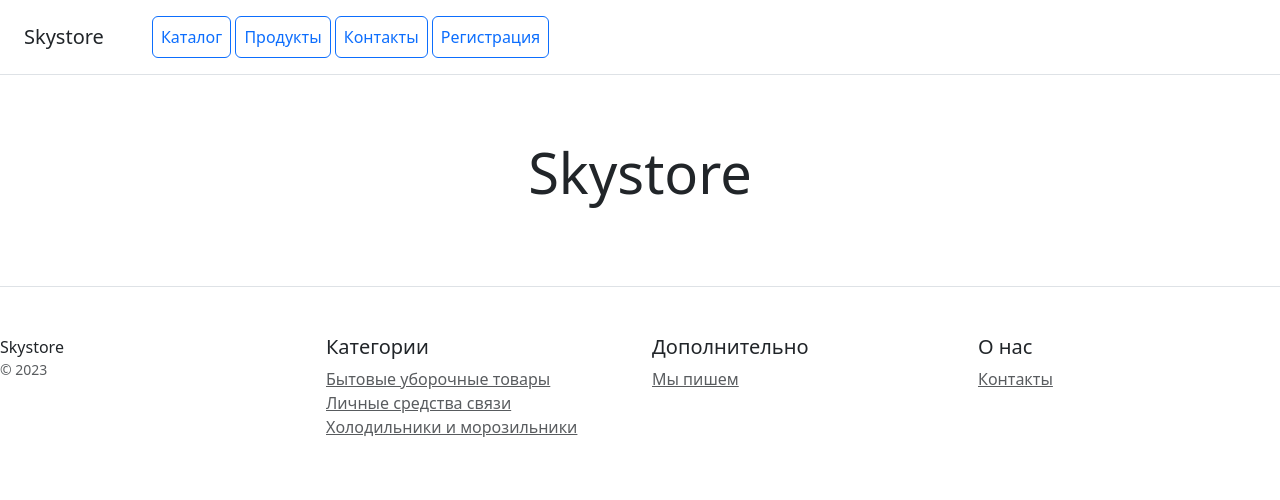
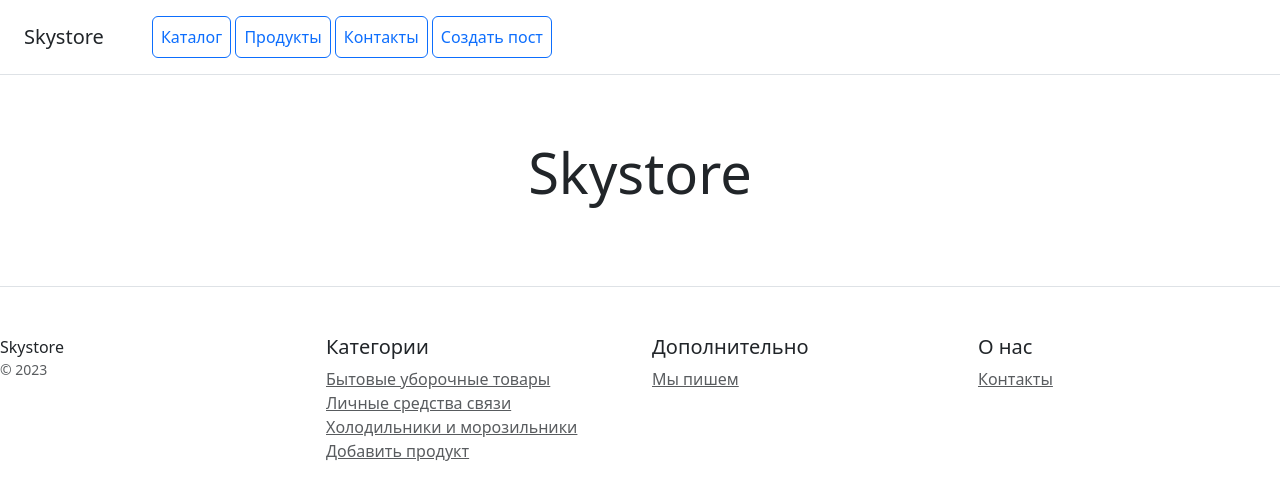
Before and after one commit to maksim-bolotin/django_dz, a Django app: page /blogpost/view/ in a window 1280 px wide. Shown: the top 500 px of the page. Run offline with Django 5.2, Linux system fonts and the light colour scheme; data that the repository does not hold is empty; some libraries are stand-ins or nearby versions.

Commit message:
Добавлена кнопка "Добавить продукт".

```diff
--- a/catalog/templates/catalog/base.html
+++ b/catalog/templates/catalog/base.html
@@ -16,6 +16,8 @@
 </div>
         {% block content %}
         {% endblock %}
+
+
     </div>
 </div>
 <footer class="pt-4 my-md-5 pt-md-5 border-top">
@@ -30,6 +32,8 @@
                 <li><a class="text-muted" href="#">Бытовые уборочные товары</a></li>
                 <li><a class="text-muted" href="#">Личные средства связи</a></li>
                 <li><a class="text-muted" href="#">Холодильники и морозильники</a></li>
+                <li><a class="text-muted" href="{% url 'catalog:create' %}">Добавить продукт</a></li>
+
             </ul>
         </div>
         <div class="col-6 col-md">
--- a/catalog/templates/catalog/includes/inc_menu.html
+++ b/catalog/templates/catalog/includes/inc_menu.html
@@ -2,5 +2,5 @@
         <a class="p-2 btn btn-outline-primary" href="/">Каталог</a>
         <a class="p-2 btn btn-outline-primary" href="/products/">Продукты</a>
         <a class="p-2 btn btn-outline-primary" href="/contacts/">Контакты</a>
-        <a class="p-2 btn btn-outline-primary" href="{% url 'blogpost:create' %}">Регистрация</a>
+        <a class="p-2 btn btn-outline-primary" href="{% url 'blogpost:create' %}">Создать пост</a>
     </nav>
```
